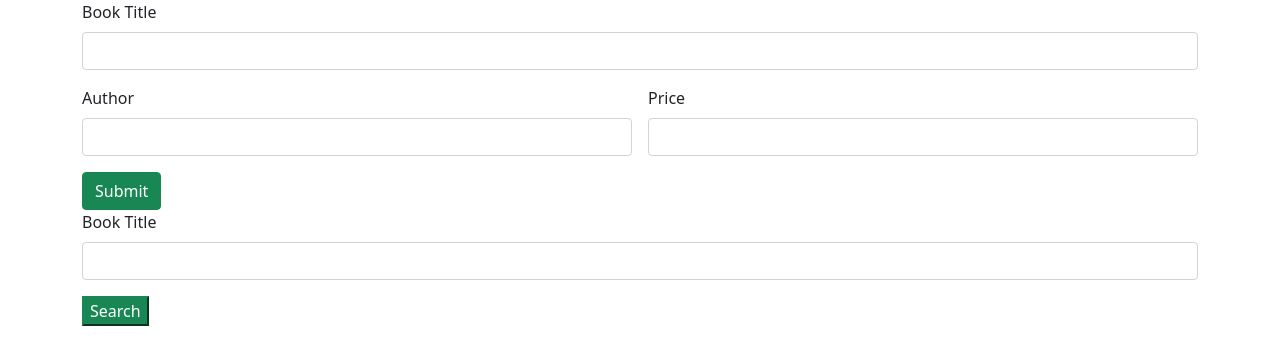
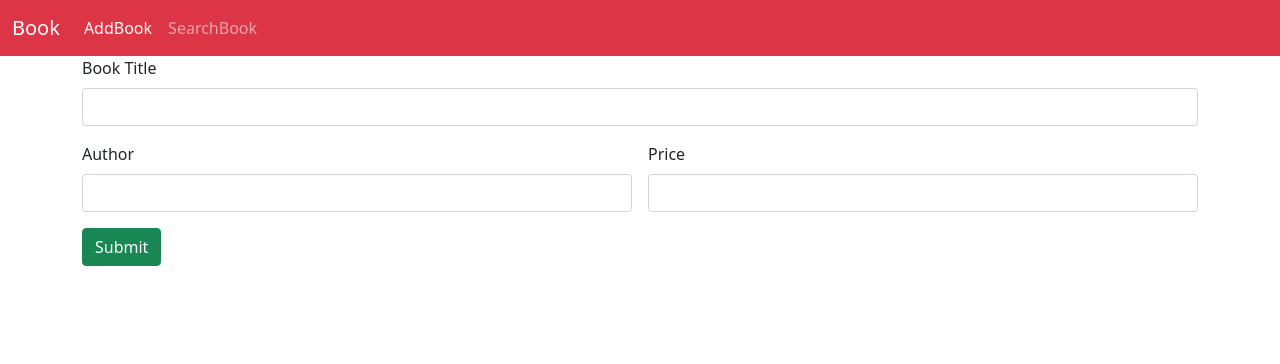
Before and after one commit to anjalireghunath/BookWebApp, a React (Create React App) app: page / in a window 1280 px wide. Shown: the top 364 px of the page. Built offline with nearby package versions, Linux system fonts and the light colour scheme.

Commit message:
search book

```diff
--- a/src/App.js
+++ b/src/App.js
@@ -4,12 +4,17 @@
 import 'bootstrap/dist/css/bootstrap.min.css';
 import 'bootstrap/dist/js/bootstrap.bundle.min.js';
 import Booksearch from './components/Booksearch';
+import { BrowserRouter, Route, Routes } from 'react-router-dom';
 
 function App() {
   return (
    <div>
-     <Addbook/>
-     <Booksearch/>
+    <BrowserRouter>
+    <Routes>
+      <Route path='/' exact element={<Addbook/>}/>
+      <Route path='/search' exact element={<Booksearch/>}/>
+    </Routes>
+    </BrowserRouter>
    </div>
   );
 }
--- a/src/components/Addbook.js
+++ b/src/components/Addbook.js
@@ -1,9 +1,10 @@
 import React from 'react'
+import Navbar from './Navbar'
 
 const Addbook = () => {
   return (
     <div>
-
+<Navbar/>
 <div className="container">
     <div className="row">
         <div className="col col-12 col-sm-12 col-md-12 col-lg-12 col-xl-12 col-xxl-12">
--- a/src/components/Booksearch.js
+++ b/src/components/Booksearch.js
@@ -1,9 +1,10 @@
 import React from 'react'
+import Navbar from './Navbar'
 
 const Booksearch = () => {
   return (
     <div>
-
+<Navbar/>
 <div class="container">
     <div class="row">
         <div class="col col-12 col-sm-12 col-md-12 col-lg-12 col-xl-12 col-xxl">
--- /dev/null
+++ b/src/components/Navbar.js
@@ -0,0 +1,31 @@
+import React from 'react'
+import { Link } from 'react-router-dom'
+
+const Navbar = () => {
+  return (
+    <div>
+
+<nav class="navbar navbar-expand-lg navbar-dark bg-danger">
+  <div class="container-fluid">
+      <Link class="navbar-brand" to={'/'}>Book</Link>
+    <button class="navbar-toggler" type="button" data-bs-toggle="collapse" data-bs-target="#navbarNav" aria-controls="navbarNav" aria-expanded="false" aria-label="Toggle navigation">
+      <span class="navbar-toggler-icon"></span>
+    </button>
+    <div class="collapse navbar-collapse" id="navbarNav">
+      <ul class="navbar-nav">
+        <li class="nav-item">
+            <Link class="nav-link active" to="/">AddBook</Link>
+        </li>
+        <li class="nav-item">
+            <Link  class="nav-link"to="/search" >SearchBook</Link>
+        </li>
+      </ul>
+    </div>
+  </div>
+</nav>
+
+    </div>
+  )
+}
+
+export default Navbar
```
